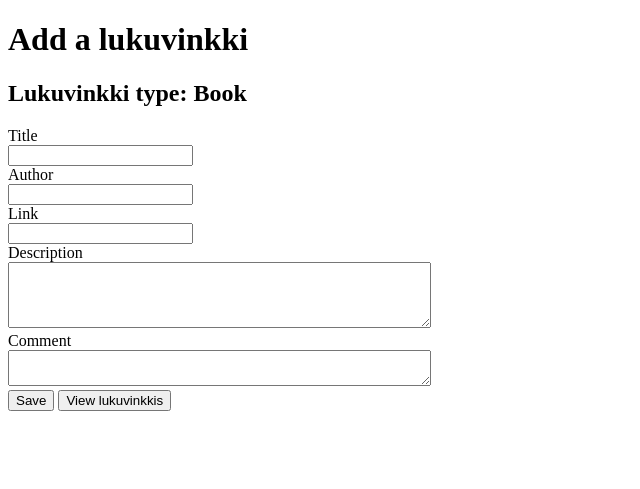
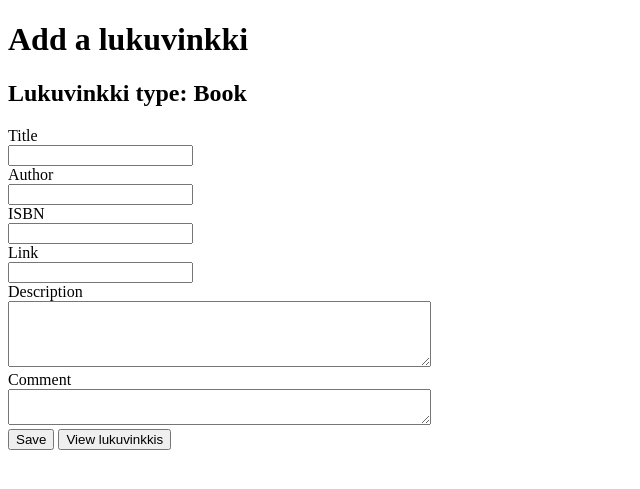
Before and after one commit to sangsami/ohtuminiproject, a Flask app: page /addlukuvinkki in a window 1280 px wide. Shown: the top 489 px of the page, without its empty margins (0-640 px from the left). Run offline with Flask 2, Linux system fonts and the light colour scheme; a user stored in the database is signed in.

Commit message:
checkstyle fixes vol2 electric boogaloo

```diff
--- a/src/db_destroy.py
+++ b/src/db_destroy.py
@@ -1,4 +1,4 @@
-from werkzeug.security import generate_password_hash
+from werkzeug.security import generate_password_hash # pylint: disable=unused-import
 from app import app, db
 
 db.drop_all(app=app)
--- a/src/entities/lukuvinkki.py
+++ b/src/entities/lukuvinkki.py
@@ -6,6 +6,7 @@ class Lukuvinkki(db.Model):
     lukuvinkki_type = db.Column(db.String(10), nullable=False)
     title = db.Column(db.String(100), nullable=False)
     author = db.Column(db.String(100), nullable=True)
+    ISBN = db.Column(db.String(80), nullable=True)
     is_read = db.Column(db.Boolean, nullable=False, default=False)
     link = db.Column(db.String(120), nullable=True)
     descript = db.Column(db.String(500), nullable=True)
@@ -16,6 +17,7 @@ class Lukuvinkki(db.Model):
             self,
             title,
             author,
+            ISBN,
             link,
             description,
             comment,
@@ -29,6 +31,7 @@ class Lukuvinkki(db.Model):
         self.current_type = type
         self.title = title
         self.author = author
+        self.ISBN, ISBN,
         self.descript = description
         self.link = link
         self.comment = comment
--- a/src/repositories/lukuvinkki_repository.py
+++ b/src/repositories/lukuvinkki_repository.py
@@ -30,13 +30,14 @@ class LukuvinkkiRepository:
     def change_lukuvinkki(
             self,
             lukuvinkki_id,
-            title, author, link,
+            title, author, ISBN, link,
             description, comment,
             lukuvinkki_type
             ):
         lukuvinkki = self.get_lukuvinkki(lukuvinkki_id)
         lukuvinkki.title = title
         lukuvinkki.author = author
+        lukuvinkki.ISBN = ISBN
         lukuvinkki.link = link
         lukuvinkki.descript = description
         lukuvinkki.comment = comment
--- a/src/routes.py
+++ b/src/routes.py
@@ -63,53 +63,54 @@ def render_addlukuvinkki(lukuvinkki_type=None):
 def handle_addlukuvinkki():
     if "view_button" in request.form:
         return render_lukuvinkkiview()
-    else:
-        lukuvinkki_type = request.form["type"]
-        title = request.form.get("title")
-        author = request.form.get("author")
-        description = request.form.get("description")
-        link = request.form.get("link")
-        comment = request.form.get("comment")
+    lukuvinkki_type = request.form["type"]
+    title = request.form.get("title")
+    author = request.form.get("author")
+    ISBN = request.form.get("ISBN")
+    description = request.form.get("description")
+    link = request.form.get("link")
+    comment = request.form.get("comment")
 
-        try:
-            lukuvinkki_service.create_lukuvinkki(
-                title, author, link, description, comment, lukuvinkki_type)
-            flash("The lukuvinkki was saved.")
-        except (LukuvinkkiTitle, LukuvinkkiExistsError) as error:
-            flash(str(error))
-        return render_template(
-            "addlukuvinkki.html",
-            lukuvinkki_type=lukuvinkki_type
-            )
+    try:
+        lukuvinkki_service.create_lukuvinkki(
+            title, author, ISBN, link, description, comment, lukuvinkki_type)
+        flash("The lukuvinkki was saved.")
+    except (LukuvinkkiTitle, LukuvinkkiExistsError) as error:
+        flash(str(error))
+    return render_template(
+        "addlukuvinkki.html",
+        lukuvinkki_type=lukuvinkki_type
+        )
 
 @app.route("/changelukuvinkki", methods=["POST"])
 @login_required
 def handle_changelukuvinkki():
     if "view_button" in request.form:
         return render_lukuvinkkiview()
-    else:
-        lukuvinkki_id = request.form.get("lukuvinkki_id")
-        lukuvinkki_type = request.form["type"]
-        title = request.form.get("title")
-        author = request.form.get("author")
-        description = request.form.get("description")
-        link = request.form.get("link")
-        comment = request.form.get("comment")
+    lukuvinkki_id = request.form.get("lukuvinkki_id")
+    lukuvinkki_type = request.form["type"]
+    title = request.form.get("title")
+    author = request.form.get("author")
+    ISBN = request.form.get("ISBN")
+    description = request.form.get("description")
+    link = request.form.get("link")
+    comment = request.form.get("comment")
 
-        try:
-            lukuvinkki_service.change_lukuvinkki(
-                lukuvinkki_id,
-                title,
-                author,
-                link,
-                description,
-                comment,
-                lukuvinkki_type
-                )
-            flash("The lukuvinkki was saved.")
-        except (LukuvinkkiTitle, LukuvinkkiExistsError) as error:
-            flash(str(error))
-        return render_template("index.html")
+    try:
+        lukuvinkki_service.change_lukuvinkki(
+            lukuvinkki_id,
+            title,
+            author,
+            ISBN,
+            link,
+            description,
+            comment,
+            lukuvinkki_type
+            )
+        flash("The lukuvinkki was saved.")
+    except (LukuvinkkiTitle, LukuvinkkiExistsError) as error:
+        flash(str(error))
+    return render_template("index.html")
 
 @app.route("/lukuvinkkiview", methods=["GET"])
 @login_required
--- a/src/templates/addlukuvinkki.html
+++ b/src/templates/addlukuvinkki.html
@@ -27,14 +27,14 @@ Lukuvinkki-Add
     <input type="text" name="title" id="title"/>
   </div>
 
-  {% if "Youtube" not in type %}
+  {% if "Youtube" not in lukuvinkki_type %}
     <div>
     <label for="author">Author</label><br />
     <input type="text" name="author" id="author"/>
     </div>
   {% endif %}
 
-  {% if "Book" in type %}
+  {% if "Book" in lukuvinkki_type %}
     <div>
     <label for="ISBN">ISBN</label><br />
     <input type="text" name="ISBN" id="ISBN"/>
--- a/src/templates/changelukuvinkki.html
+++ b/src/templates/changelukuvinkki.html
@@ -36,7 +36,7 @@ Change current lukuvinkki
   {% if "Book" in lukuvinkki_type %}
     <div>
     <label for="ISBN">ISBN</label><br />
-    <input type="text" name="ISBN" id="ISBN" />
+    <input type="text" name="ISBN" id="ISBN" value="{{ lukuvinkki.ISBN or '' }}" />
     </div>
   {% endif %}
 
--- a/src/templates/lukuvinkkiview.html
+++ b/src/templates/lukuvinkkiview.html
@@ -18,6 +18,10 @@ Lukuvinkki-View
 
         {% if book.author %}
             <b>Author:</b> {{ book.author }}<br>
+        {% endif %}
+
+        {% if book.ISBN %}
+            <b>ISBN:</b> {{ book.ISBN }}<br>
         {% endif %}
 
         <b>Status:</b> {{ book.read_status() }}<br>
```
Also changed, not shown: src/services/lukuvinkki_service.py (+6 -3 lines), src/tests/user_repository_test.py (+1 -1 lines), 1 other file.
